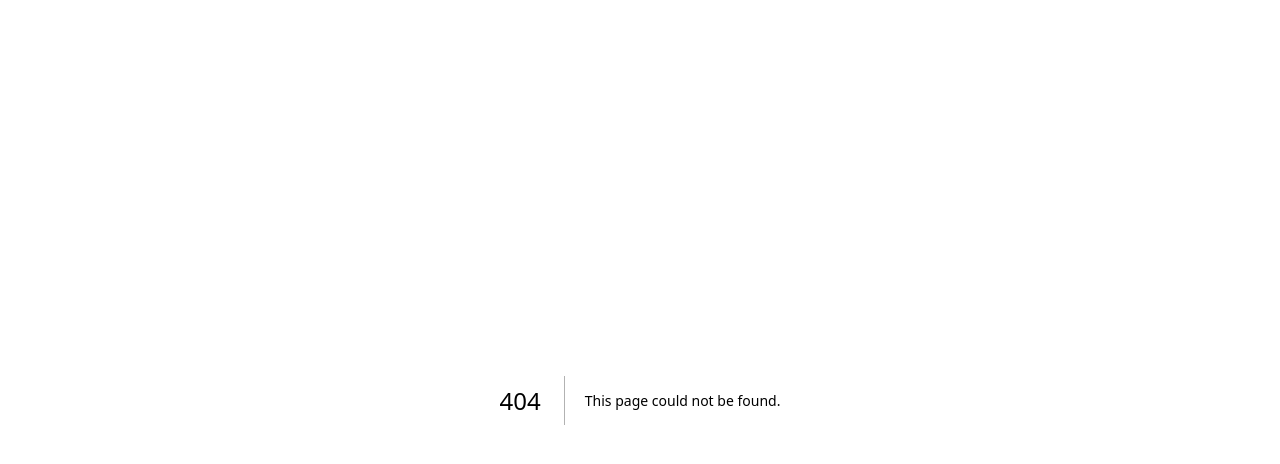
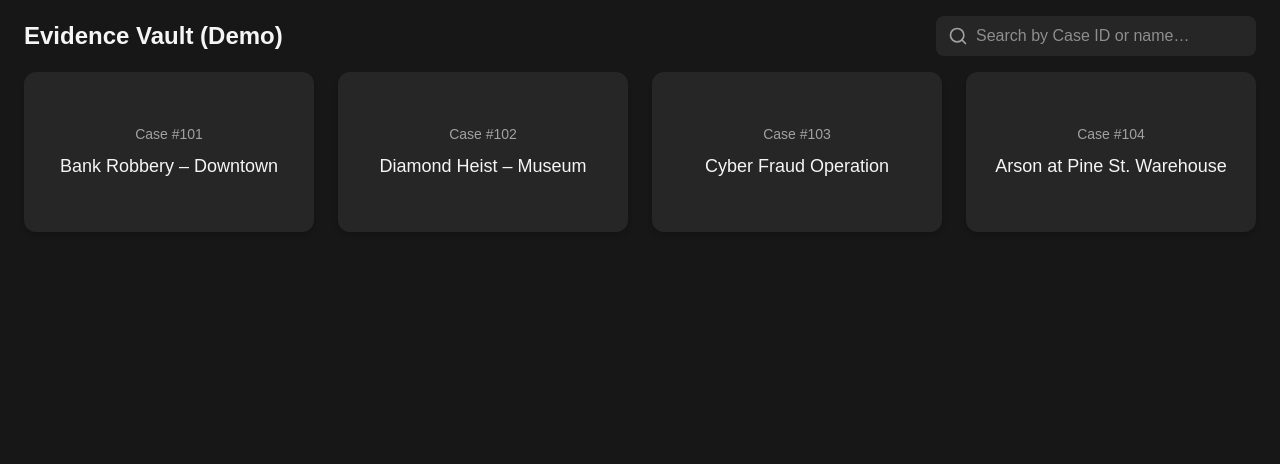
Before and after one commit to S1M0NTheFirst/detective, a Next.js app: page /evidence in a window 1280 px wide. Before the commit this address had no page. Shown: the top 464 px of the page. Built offline with nearby package versions, Linux system fonts and the light colour scheme.

Commit message:
feat: update package dependencies and implement evidence page with filtering functionality

```diff
--- a/package.json
+++ b/package.json
@@ -9,11 +9,14 @@
     "lint": "next lint"
   },
   "dependencies": {
+    "@headlessui/react": "^2.2.2",
+    "@heroicons/react": "^2.2.0",
     "@supabase/supabase-js": "^2.49.4",
     "@types/d3": "^7.4.3",
     "d3": "^7.9.0",
     "d3-force": "^3.0.0",
     "d3-selection": "^3.0.0",
+    "lucide-react": "^0.488.0",
     "next": "15.3.0",
     "react": "^19.0.0",
     "react-dom": "^19.0.0"
--- /dev/null
+++ b/src/app/evidence/page.tsx
@@ -0,0 +1,200 @@
+
+'use client';
+
+import { useState, useMemo, Fragment } from 'react';
+import { Dialog, Transition } from '@headlessui/react';
+import { Search, Edit3 } from 'lucide-react';
+
+type Case = { id: number; name: string; };
+type Evidence = { id: number; case_id: number; type: 'image' | 'video' | 'note'; url?: string; description?: string; };
+
+const DEMO_CASES: Case[] = [
+  { id: 101, name: 'Bank Robbery – Downtown' },
+  { id: 102, name: 'Diamond Heist – Museum' },
+  { id: 103, name: 'Cyber Fraud Operation' },
+  { id: 104, name: 'Arson at Pine St. Warehouse' },
+];
+
+const DEMO_EVIDENCE: Evidence[] = [
+  { id: 1,  case_id: 101, type: 'image', url: 'https://picsum.photos/seed/101/600/350' },
+  { id: 2,  case_id: 101, type: 'note',  description: 'Blue sedan spotted leaving the scene at 14:05.' },
+  { id: 3,  case_id: 102, type: 'video', url: 'https://interactive-examples.mdn.mozilla.net/media/cc0-videos/flower.mp4' },
+  { id: 4,  case_id: 102, type: 'note',  description: 'Glass cutter fragments found near vault door.' },
+  { id: 5,  case_id: 103, type: 'note',  description: 'Server logs indicate SQL injection vector.' },
+  { id: 6,  case_id: 104, type: 'image', url: 'https://picsum.photos/seed/104/600/350' },
+];
+
+/* ---------- main page ---------- */
+export default function EvidencePage() {
+  const [cases, setCases]       = useState<Case[]>(DEMO_CASES);
+  const [query, setQuery]       = useState('');
+  const [selected, setSelected] = useState<Case | null>(null);
+
+  /* client‑side filtering */
+  const filtered = useMemo(
+    () =>
+      cases.filter(c =>
+        c.name.toLowerCase().includes(query.toLowerCase()) ||
+        c.id.toString().includes(query.trim()),
+      ),
+    [query, cases],
+  );
+
+  return (
+    <div className="min-h-screen flex flex-col bg-neutral-900 text-neutral-100">
+      {/* header */}
+      <header className="w-full px-6 py-4 flex items-center justify-between">
+        <h1 className="text-2xl font-semibold">Evidence Vault (Demo)</h1>
+
+        <div className="relative w-80">
+          <Search className="absolute left-3 top-1/2 -translate-y-1/2 h-5 w-5 text-neutral-400" />
+          <input
+            type="text"
+            placeholder="Search by Case ID or name…"
+            value={query}
+            onChange={e => setQuery(e.target.value)}
+            className="w-full rounded-lg bg-neutral-800 pl-10 pr-4 py-2 outline-none
+                       focus:ring-2 focus:ring-cyan-500"
+          />
+        </div>
+      </header>
+
+      {/* case grid */}
+      <section className="flex-1 px-6 pb-10 overflow-y-auto">
+        {filtered.length === 0 ? (
+          <p className="text-neutral-400 mt-10 text-center">No matching cases.</p>
+        ) : (
+          <ul className="grid gap-6 sm:grid-cols-2 lg:grid-cols-3 xl:grid-cols-4">
+            {filtered.map(c => (
+              <li key={c.id}>
+                <button
+                  onClick={() => setSelected(c)}
+                  className="w-full h-40 rounded-xl bg-neutral-800 hover:bg-neutral-700
+                             flex flex-col justify-center items-center gap-2 shadow-md
+                             transition-colors"
+                >
+                  <span className="text-sm text-neutral-400">Case #{c.id}</span>
+                  <span className="text-lg font-medium">{c.name}</span>
+                </button>
+              </li>
+            ))}
+          </ul>
+        )}
+      </section>
+
+      {/* modal */}
+      {selected && (
+        <EvidenceModal
+          caseItem={selected}
+          evidence={DEMO_EVIDENCE.filter(e => e.case_id === selected.id)}
+          onClose={() => setSelected(null)}
+          onNameChange={newName =>
+            setCases(cs => cs.map(c => (c.id === selected.id ? { ...c, name: newName } : c)))
+          }
+        />
+      )}
+    </div>
+  );
+}
+
+function EvidenceModal({
+  caseItem,
+  evidence,
+  onClose,
+  onNameChange,
+}: {
+  caseItem: Case;
+  evidence: Evidence[];
+  onClose: () => void;
+  onNameChange: (newName: string) => void;
+}) {
+  const [editing, setEditing] = useState(false);
+  const [tempName, setTempName] = useState(caseItem.name);
+
+  const save = () => {
+    if (tempName.trim()) {
+      onNameChange(tempName.trim());
+      setEditing(false);
+    }
+  };
+
+  return (
+    <Transition appear show as={Fragment}>
+      <Dialog as="div" className="relative z-40" onClose={onClose}>
+        <Transition.Child
+          as={Fragment}
+          enter="ease-out duration-200" enterFrom="opacity-0" enterTo="opacity-100"
+          leave="ease-in duration-150"  leaveFrom="opacity-100" leaveTo="opacity-0"
+        >
+          <div className="fixed inset-0 bg-black/70" />
+        </Transition.Child>
+
+        <div className="fixed inset-0 flex items-center justify-center p-4">
+          <Transition.Child
+            as={Fragment}
+            enter="ease-out duration-200" enterFrom="opacity-0 scale-95" enterTo="opacity-100 scale-100"
+            leave="ease-in duration-150"  leaveFrom="opacity-100 scale-100" leaveTo="opacity-0 scale-95"
+          >
+            <Dialog.Panel className="w-full max-w-2xl rounded-xl bg-neutral-900 p-6 shadow-xl">
+              {/* header */}
+              <div className="flex items-center justify-between mb-6">
+                {editing ? (
+                  <div className="flex items-center gap-2">
+                    <input
+                      value={tempName}
+                      onChange={e => setTempName(e.target.value)}
+                      className="bg-neutral-800 px-3 py-1 rounded-md outline-none
+                                 focus:ring-2 focus:ring-cyan-500"
+                    />
+                    <button
+                      onClick={save}
+                      className="text-sm px-3 py-1 rounded-md bg-cyan-600 hover:bg-cyan-700"
+                    >
+                      Save
+                    </button>
+                  </div>
+                ) : (
+                  <Dialog.Title className="text-xl font-medium">
+                    {caseItem.name}
+                  </Dialog.Title>
+                )}
+
+                <button onClick={() => setEditing(!editing)} className="p-2 rounded-md hover:bg-neutral-800">
+                  <Edit3 className="h-5 w-5" />
+                </button>
+              </div>
+
+              {/* evidence list */}
+              {evidence.length === 0 ? (
+                <p className="text-neutral-400">No evidence for this demo case.</p>
+              ) : (
+                <ul className="space-y-4 max-h-[55vh] overflow-y-auto pr-1">
+                  {evidence.map(ev => (
+                    <li key={ev.id} className="border border-neutral-700 rounded-lg p-4">
+                      <p className="text-sm text-neutral-400 mb-2">
+                        #{ev.id} – {ev.type}
+                      </p>
+
+                      {ev.type === 'note' && ev.description && (
+                        <p className="whitespace-pre-wrap">{ev.description}</p>
+                      )}
+
+                      {ev.type === 'image' && ev.url && (
+                        /* eslint-disable-next-line @next/next/no-img-element */
+                        <img src={ev.url} alt="evidence" className="rounded-md max-h-64 mx-auto" />
+                      )}
+
+                      {ev.type === 'video' && ev.url && (
+                        <video src={ev.url} controls className="rounded-md w-full max-h-64" />
+                      )}
+                    </li>
+                  ))}
+                </ul>
+              )}
+            </Dialog.Panel>
+          </Transition.Child>
+        </div>
+      </Dialog>
+    </Transition>
+  );
+}
--- a/src/components/Navbar.tsx
+++ b/src/components/Navbar.tsx
@@ -1,29 +1,59 @@
+
 'use client';
 
 import Link from 'next/link';
 import { useEffect, useState } from 'react';
+import { usePathname } from 'next/navigation';
 import { supabase } from '@/lib/supabaseClient';
 
 export default function Navbar() {
   const [email, setEmail] = useState<string | null>(null);
+  const pathname = usePathname();                 // ← active route
 
   useEffect(() => {
-    const getUser = async () => {
-      const { data } = await supabase.auth.getUser();
-      setEmail(data.user?.email || null);
-    };
-    getUser();
+    supabase.auth.getUser().then(({ data }) => {
+      setEmail(data.user?.email ?? null);
+    });
+    const {
+      data: { subscription },
+    } = supabase.auth.onAuthStateChange((_, session) => {
+      setEmail(session?.user.email ?? null);
+    });
+
+    return () => subscription.unsubscribe();
   }, []);
+
+  const navItems = [
+    { label: 'Evidence',  href: '/evidence' },
+    { label: 'Search',    href: '/search' },
+    { label: 'SkyVersion', href: '/about' },
+    { label: 'Statistic', href: '/statistics' },
+  ];
 
   return (
     <nav className="bg-gray-900 text-green-400 p-4 flex justify-between items-center border-b border-green-600">
-      <div className="flex space-x-6">
-        <Link href="#" className="hover:text-white">Evidence</Link>
-        <Link href="/search" className="hover:text-white">Search</Link>
-        <Link href="/about" className="hover:text-white">SkyVersion</Link>
-        <Link href="#" className="hover:text-white">Statistic</Link>
-      </div>
-      <div className="text-sm">{email ? `Logged in as: ${email}` : 'Loading...'}</div>
+      {/* left side links */}
+      <ul className="flex space-x-6">
+        {navItems.map(item => {
+          const active = pathname.startsWith(item.href);
+          return (
+            <li key={item.href}>
+              <Link
+                href={item.href}
+                className={`
+                  hover:text-white transition-colors
+                  ${active ? 'text-white font-semibold' : ''}
+                `}
+              >
+                {item.label}
+              </Link>
+            </li>
+          );
+        })}
+      </ul>
+      <span className="text-sm">
+        {email ? `Logged in as: ${email}` : 'Loading…'}
+      </span>
     </nav>
   );
 }
```
Also changed, not shown: 1 other file (tests, documents, lock files or other folders).
